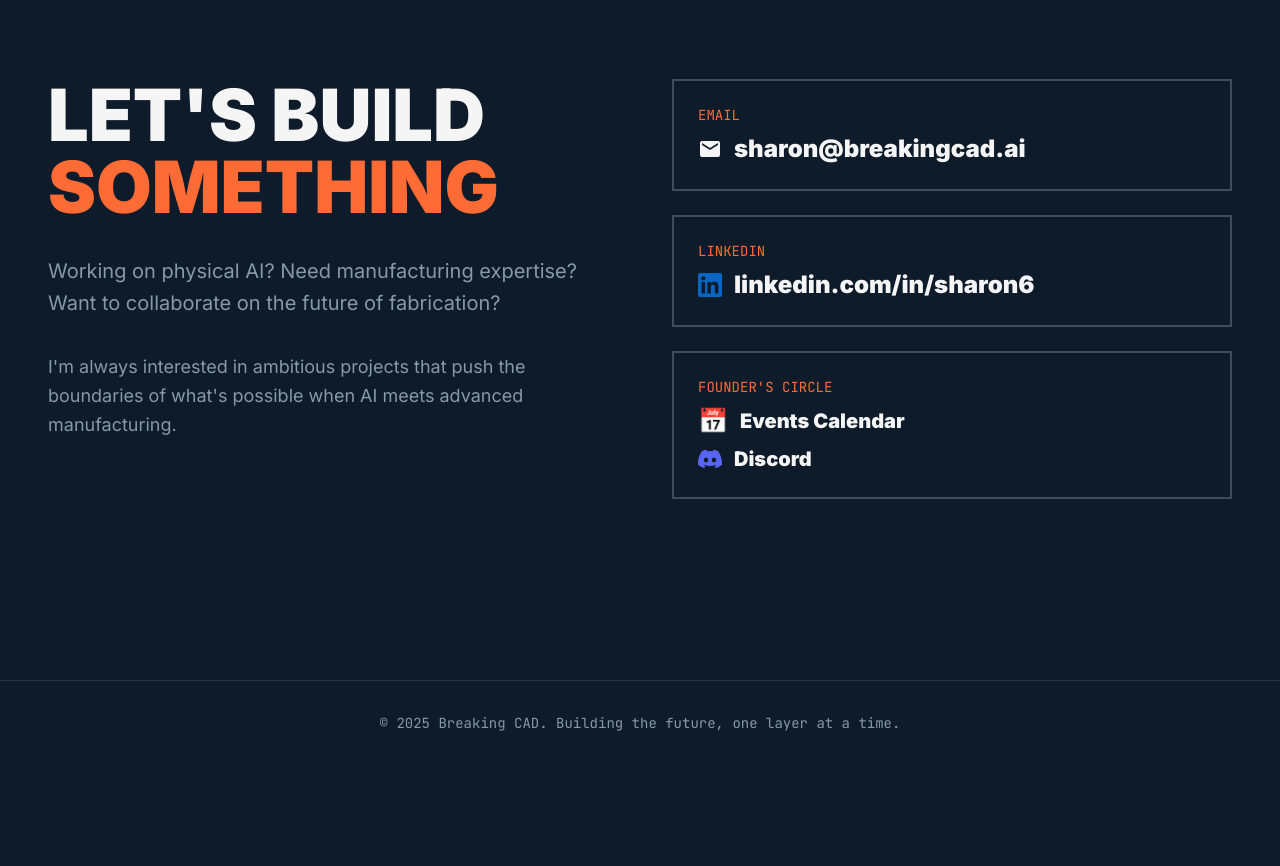
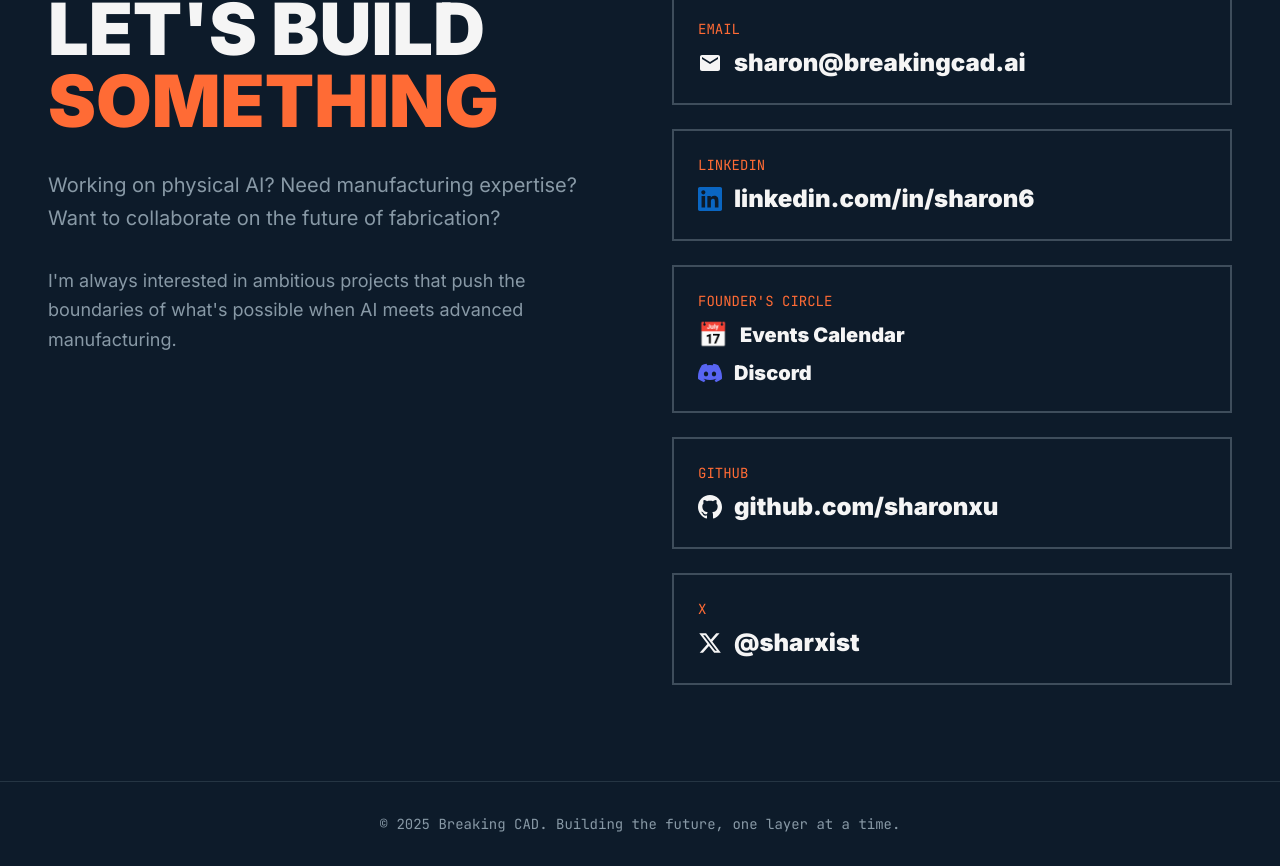
Before and after one commit to sharonxu/breaking-cad, a React (Vite) app: page / in a window 1280 px wide. Shown: the part 5379-6245 px from the top of the page. Before the commit the page ends 6144 px from the top, so only its background shows below. Built offline with nearby package versions, Linux system fonts and the light colour scheme.

Commit message:
Reorder contact section: Email → LinkedIn → Founder's Circle → GitHub → X
- Move GitHub before X as requested
- Complete final ordering

```diff
--- a/src/components/Contact.jsx
+++ b/src/components/Contact.jsx
@@ -73,6 +73,36 @@
                 </a>
               </div>
             </div>
+
+            <div className="border-2 border-steel/40 p-6 hover:border-machine-orange transition-colors group">
+              <div className="font-mono text-sm text-machine-orange mb-2">GITHUB</div>
+              <a
+                href="https://github.com/sharonxu"
+                target="_blank"
+                rel="noopener noreferrer"
+                className="text-2xl font-black group-hover:text-machine-orange transition-colors flex items-center gap-3"
+              >
+                <svg className="w-6 h-6" viewBox="0 0 24 24" fill="currentColor">
+                  <path d="M12 0c-6.626 0-12 5.373-12 12 0 5.302 3.438 9.8 8.207 11.387.599.111.793-.261.793-.577v-2.234c-3.338.726-4.033-1.416-4.033-1.416-.546-1.387-1.333-1.756-1.333-1.756-1.089-.745.083-.729.083-.729 1.205.084 1.839 1.237 1.839 1.237 1.07 1.834 2.807 1.304 3.492.997.107-.775.418-1.305.762-1.604-2.665-.305-5.467-1.334-5.467-5.931 0-1.311.469-2.381 1.236-3.221-.124-.303-.535-1.524.117-3.176 0 0 1.008-.322 3.301 1.23.957-.266 1.983-.399 3.003-.404 1.02.005 2.047.138 3.006.404 2.291-1.552 3.297-1.23 3.297-1.23.653 1.653.242 2.874.118 3.176.77.84 1.235 1.911 1.235 3.221 0 4.609-2.807 5.624-5.479 5.921.43.372.823 1.102.823 2.222v3.293c0 .319.192.694.801.576 4.765-1.589 8.199-6.086 8.199-11.386 0-6.627-5.373-12-12-12z"/>
+                </svg>
+                github.com/sharonxu
+              </a>
+            </div>
+
+            <div className="border-2 border-steel/40 p-6 hover:border-machine-orange transition-colors group">
+              <div className="font-mono text-sm text-machine-orange mb-2">X</div>
+              <a
+                href="https://x.com/sharxist"
+                target="_blank"
+                rel="noopener noreferrer"
+                className="text-2xl font-black group-hover:text-machine-orange transition-colors flex items-center gap-3"
+              >
+                <svg className="w-6 h-6" viewBox="0 0 24 24" fill="currentColor">
+                  <path d="M18.244 2.25h3.308l-7.227 8.26 8.502 11.24H16.17l-5.214-6.817L4.99 21.75H1.68l7.73-8.835L1.254 2.25H8.08l4.713 6.231zm-1.161 17.52h1.833L7.084 4.126H5.117z"/>
+                </svg>
+                @sharxist
+              </a>
+            </div>
           </div>
         </div>
       </div>
```
